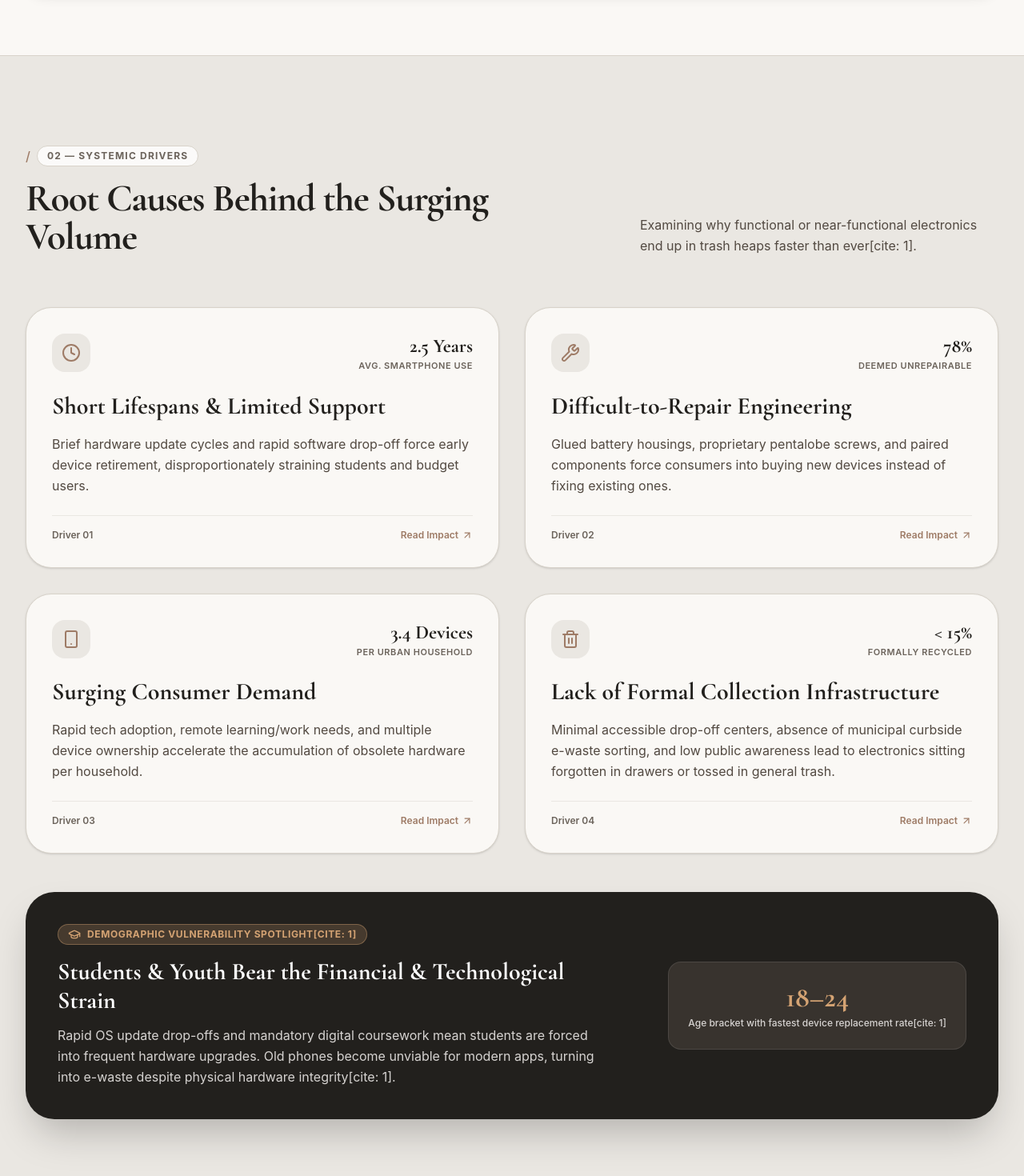
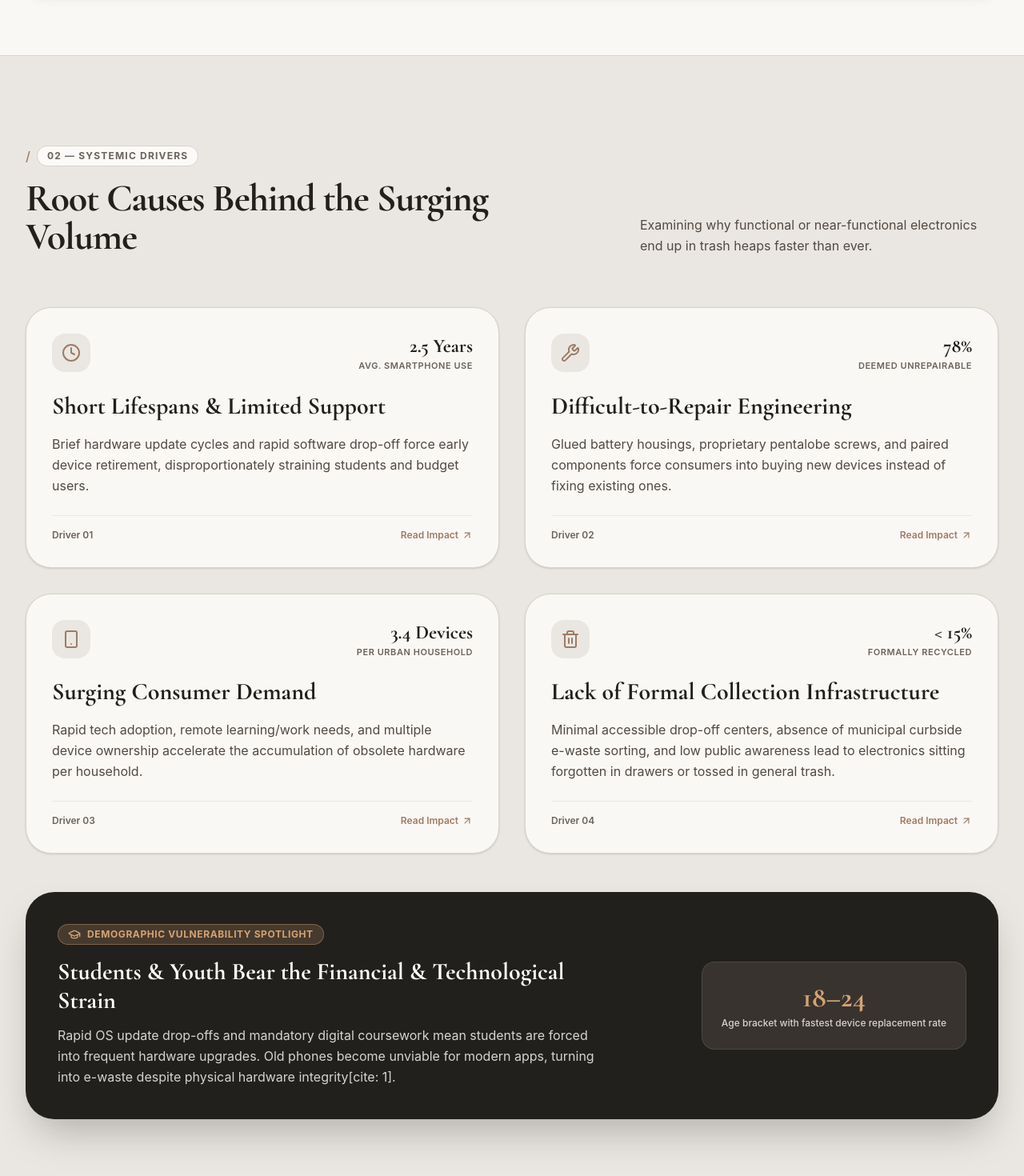
Before and after one commit to avdingal/PEEC---EWaste, a React (Vite) app: page / in a window 1280 px wide. Shown: the part 2346-3816 px from the top of the page at 80% size. Built offline with nearby package versions, Linux system fonts and the light colour scheme.

Commit message:
Update RootCauses.jsx

```diff
--- a/src/components/RootCauses.jsx
+++ b/src/components/RootCauses.jsx
@@ -33,7 +33,7 @@ export default function RootCauses() {
           </div>
 
           <p className="text-base text-[#524941] max-w-md font-sans leading-relaxed">
-            Examining why functional or near-functional electronics end up in trash heaps faster than ever[cite: 1].
+            Examining why functional or near-functional electronics end up in trash heaps faster than ever.
           </p>
         </div>
 
@@ -87,7 +87,7 @@ export default function RootCauses() {
           <div className="max-w-2xl">
             <div className="inline-flex items-center gap-2 px-3 py-1 bg-[#D4A373]/20 border border-[#D4A373]/40 rounded-full text-xs font-bold text-[#D4A373] uppercase tracking-wider mb-4">
               <GraduationCap className="w-4 h-4" />
-              Demographic Vulnerability Spotlight[cite: 1]
+              Demographic Vulnerability Spotlight
             </div>
 
             <h3 className="font-serif-heading text-2xl sm:text-3xl font-bold text-white mb-3">
@@ -104,7 +104,7 @@ export default function RootCauses() {
               18–24
             </div>
             <div className="text-xs font-medium text-stone-300">
-              Age bracket with fastest device replacement rate[cite: 1]
+              Age bracket with fastest device replacement rate
             </div>
           </div>
         </div>
```
